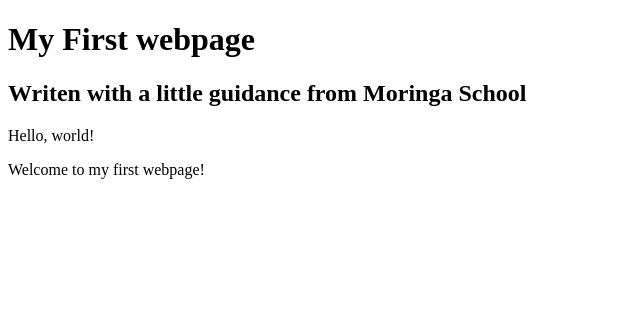
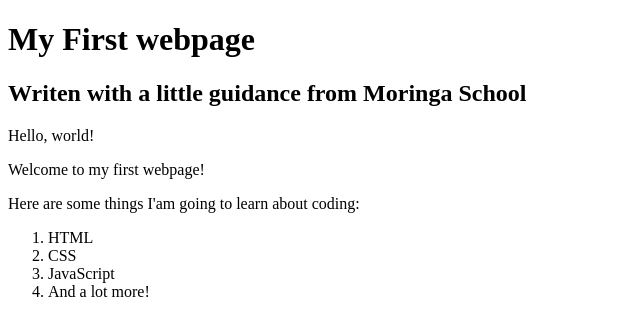
Before and after one commit to dseronu/my-first-webpage-, a plain HTML site: page favorite-things.html in a window 1280 px wide. Shown: the whole page, without its empty margins (0-640 px from the left). Drawn offline with Linux system fonts and the light colour scheme.

Commit message:
add list elements

```diff
--- a/favorite-things.html
+++ b/favorite-things.html
@@ -10,5 +10,13 @@
 
       <p>Hello, world!</p>
       <p>Welcome to my first webpage!</p>
+
+      <p>Here are some things I'am going to learn about coding:</p>
+      <ol>
+        <li>HTML</li>
+        <li>CSS</li>
+        <li>JavaScript</li>
+        <li>And a lot more!</li>
+      </ol>
     </body>
   </html>
```
